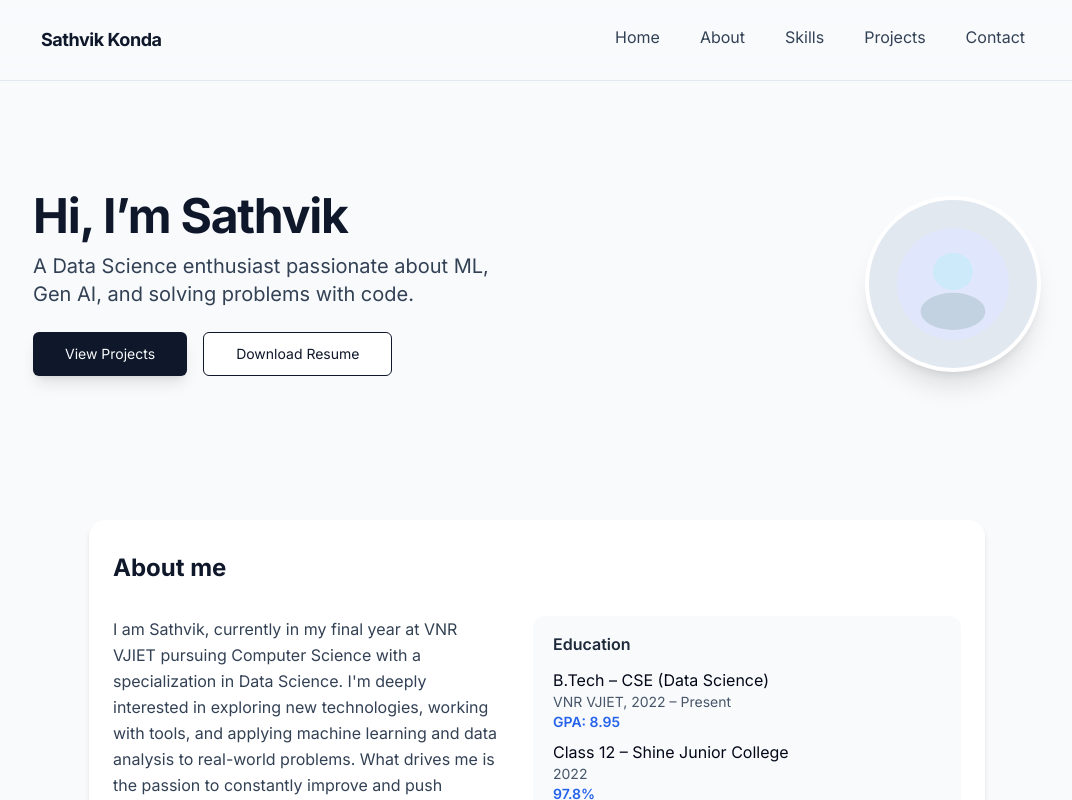
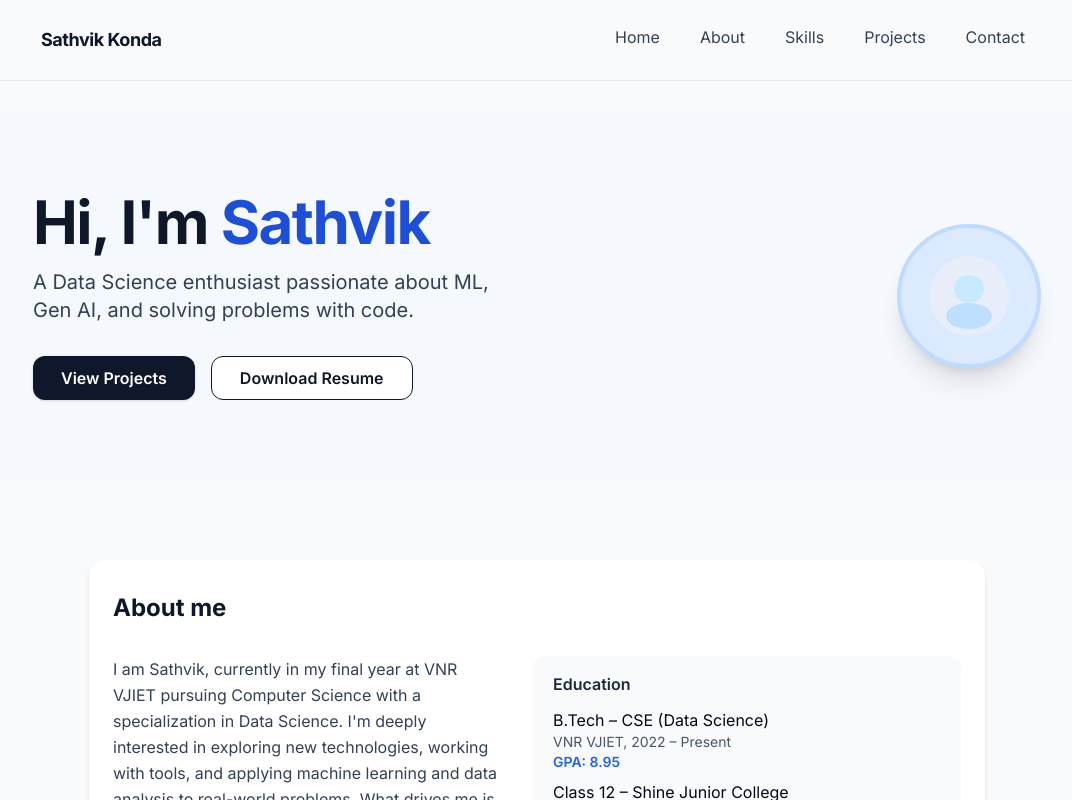
Before and after one commit to sathvik8317/sathvik-konda-portfolio, a React (Vite) app: page / in a window 1280 px wide. Shown: the top 800 px of the page, without its empty margins (103-1175 px from the left). Built offline with nearby package versions, Linux system fonts and the light colour scheme.

Commit message:
Add color enhancements
Enhance the visual appeal of the website by incorporating colors and other stylistic elements.

```diff
--- a/src/components/Hero.tsx
+++ b/src/components/Hero.tsx
@@ -2,44 +2,52 @@
 import { Button } from "@/components/ui/button";
 
 const Hero = () => (
-  <section className="relative w-full overflow-hidden pb-4 pt-6 sm:pb-12 sm:pt-12 md:pt-20 mb-4">
-    {/* Decorative blurred gradient background accent */}
-    <div className="absolute -z-10 left-1/2 top-0 -translate-x-1/2 blur-[110px] pointer-events-none w-[600px] h-[340px] opacity-60"
-      style={{
-        background: "linear-gradient(135deg, #c7eafd 0%, #e0e7ff 60%, #e6f6ff 100%)",
-      }}
-      aria-hidden="true"
-    />
-    <div className="max-w-5xl mx-auto w-full flex flex-col-reverse sm:flex-row items-center gap-8 px-2">
+  <section className="relative w-full py-12 sm:py-20 bg-[#f5f8fc]">
+    {/* Profile image/placeholder */}
+    <div className="max-w-5xl mx-auto w-full flex flex-col-reverse sm:flex-row items-center justify-between gap-8 px-2">
       {/* Text & CTA */}
-      <div className="flex-1 flex flex-col items-center sm:items-start text-center sm:text-left animate-fade-in">
-        <h1 className="text-3xl sm:text-4xl md:text-5xl font-extrabold text-slate-900 mb-3 tracking-tight leading-tight">
-          Hi, I’m <span className="text-primary">Sathvik</span>
+      <div className="flex-1 flex flex-col items-center sm:items-start text-center sm:text-left">
+        <h1 className="text-4xl sm:text-5xl md:text-6xl font-black text-slate-900 mb-4 tracking-tight leading-tight">
+          Hi, I'm <span className="text-blue-700">Sathvik</span>
         </h1>
-        <p className="text-lg sm:text-xl text-slate-700 mb-6 max-w-lg animate-fade-in" style={{ animationDelay: "80ms" }}>
+        <p className="text-lg sm:text-xl text-slate-700 mb-8 max-w-lg font-medium">
           A Data Science enthusiast passionate about ML, Gen AI, and solving problems with code.
         </p>
-        <div className="flex gap-4 animate-fade-in" style={{ animationDelay: "160ms" }}>
-          <Button asChild size="lg" className="bg-primary text-primary-foreground shadow-lg hover:scale-105 transition-transform duration-200">
+        <div className="flex gap-4">
+          <Button size="lg" className="bg-slate-900 text-white px-7 py-3 rounded-xl shadow hover:bg-slate-800 transition-all font-semibold text-base">
             <a href="#projects">View Projects</a>
           </Button>
-          <Button asChild variant="outline" size="lg" className="border-primary text-primary hover:bg-blue-50 hover:scale-105 transition-transform duration-200">
+          <Button
+            size="lg"
+            variant="outline"
+            className="border-slate-900 text-slate-900 px-7 py-3 rounded-xl font-semibold text-base hover:bg-blue-50 transition-all"
+            asChild
+          >
             <a href="/resume.pdf" download>Download Resume</a>
           </Button>
         </div>
       </div>
-      {/* Profile Image */}
-      <div className="flex-1 flex justify-center sm:justify-end items-start">
-        <div className="relative w-44 h-44">
-          {/* Subtle background halo */}
-          <div className="absolute inset-0 w-full h-full rounded-full bg-gradient-to-tr from-blue-200 to-blue-100 blur-2xl opacity-50 -z-10"></div>
-          <div className="relative z-10 overflow-hidden rounded-full w-44 h-44 shadow-xl border-4 border-white bg-slate-200 flex items-center justify-center group hover:scale-105 transition-transform duration-300">
-            {/* Placeholder image, replace with real image if available */}
-            <svg width="90" height="90" viewBox="0 0 90 90" fill="none" xmlns="http://www.w3.org/2000/svg"
-              className="w-28 h-28 text-blue-400 opacity-80" aria-label="Profile image placeholder">
-              <circle cx="45" cy="45" r="45" fill="#e0e7ff"/>
-              <ellipse cx="45" cy="35" rx="16" ry="15" fill="#c7eafd"/>
-              <ellipse cx="45" cy="67" rx="26" ry="15" fill="#bcccdc"/>
+      {/* Profile Circle */}
+      <div className="flex-1 flex justify-center sm:justify-end items-start mb-10 sm:mb-0">
+        <div className="relative">
+          {/* Outer colored accent ring */}
+          <span className="absolute inset-0 w-40 h-40 rounded-full bg-gradient-to-br from-[#deebfd] to-[#bfdfff] blur-sm opacity-90 -z-10"></span>
+          {/* White card/halo */}
+          <span className="absolute inset-2 w-36 h-36 rounded-full bg-white shadow-lg -z-10"></span>
+          {/* Main profile placeholder */}
+          <div className="relative z-10 w-36 h-36 rounded-full border-4 border-blue-200 bg-blue-100 shadow-xl flex items-center justify-center">
+            {/* Simple neutral circle, replace with actual image if available */}
+            <svg
+              width="80"
+              height="80"
+              viewBox="0 0 80 80"
+              fill="none"
+              className="w-20 h-20"
+              aria-label="Profile image placeholder"
+            >
+              <circle cx="40" cy="40" r="40" fill="#e7eefa"/>
+              <ellipse cx="40" cy="33" rx="15" ry="14" fill="#c7eafd"/>
+              <ellipse cx="40" cy="60" rx="23" ry="13" fill="#bfdfff"/>
             </svg>
           </div>
         </div>
```
